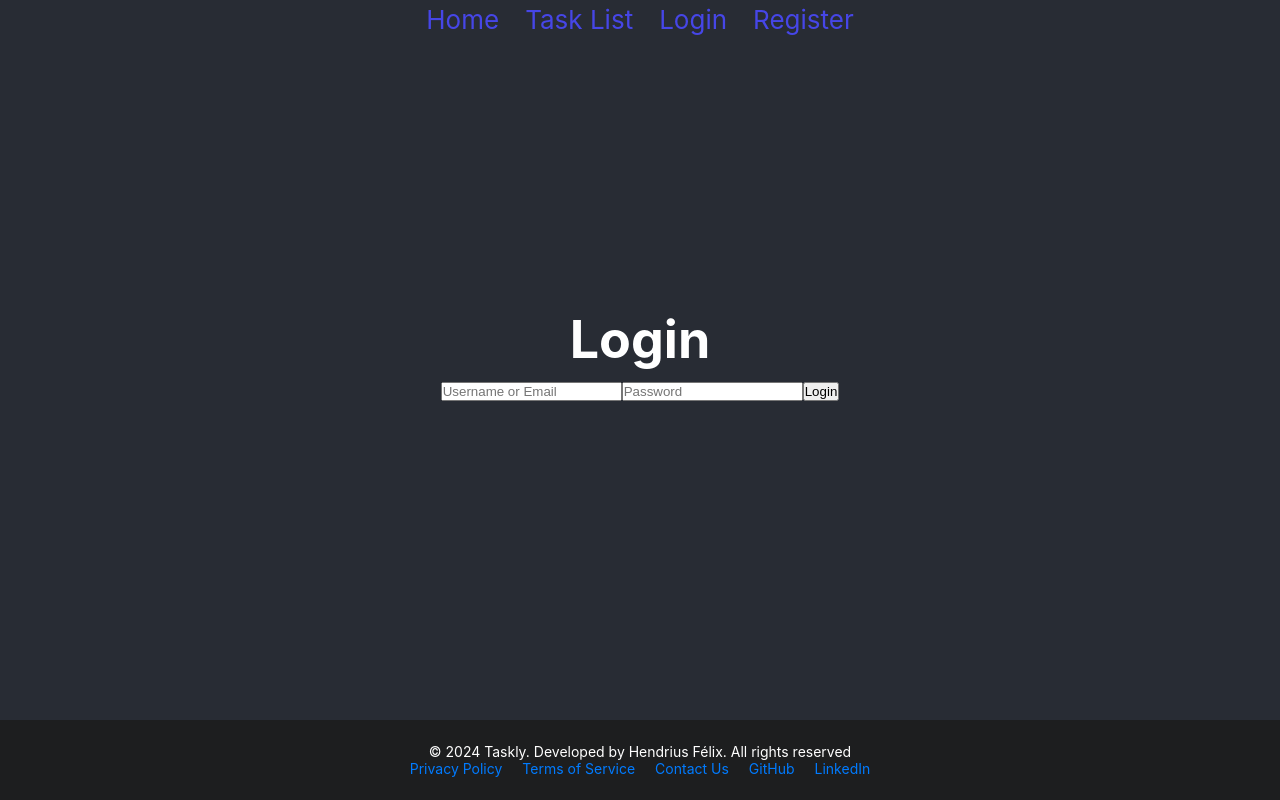
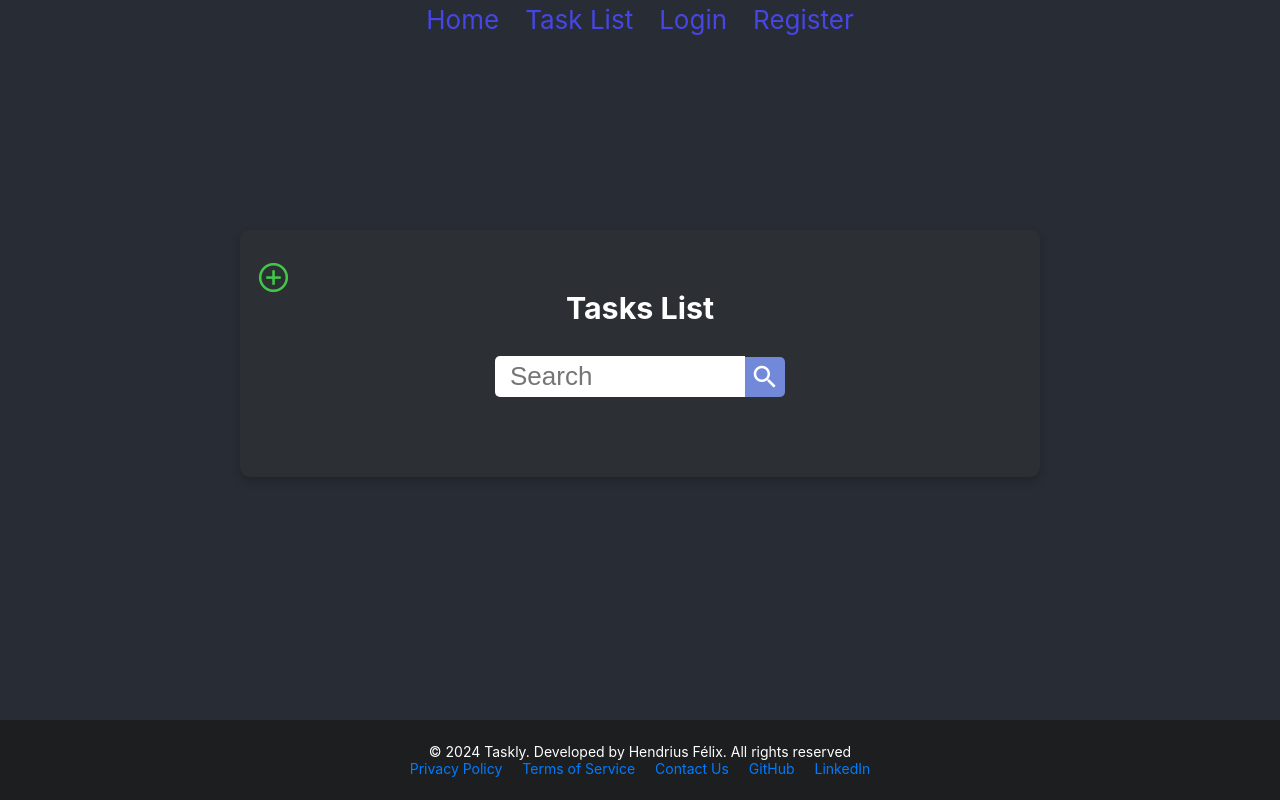
Before and after one commit to oondels/taskly, a React (Create React App) app: page /tasks in a window 1280 px wide. Before the commit this address led to /login. Built offline with nearby package versions, Linux system fonts and the light colour scheme; no server answers.

Commit message:
Configuração de login(quase cmpleto) ; inicio de conf para cadastro de atividades

```diff
--- a/package.json
+++ b/package.json
@@ -10,6 +10,7 @@
     "@testing-library/jest-dom": "^5.17.0",
     "@testing-library/react": "^13.4.0",
     "@testing-library/user-event": "^13.5.0",
+    "axios": "^1.7.7",
     "react": "^18.3.1",
     "react-dom": "^18.3.1",
     "react-router-dom": "^6.27.0",
--- a/public/index.html
+++ b/public/index.html
@@ -10,34 +10,37 @@
       content="Web site created using create-react-app"
     />
     <link rel="apple-touch-icon" href="%PUBLIC_URL%/logo192.png" />
-    <!--
-      manifest.json provides metadata used when your web app is installed on a
-      user's mobile device or desktop. See https://developers.google.com/web/fundamentals/web-app-manifest/
-    -->
+
     <link rel="manifest" href="%PUBLIC_URL%/manifest.json" />
-    <!--
-      Notice the use of %PUBLIC_URL% in the tags above.
-      It will be replaced with the URL of the `public` folder during the build.
-      Only files inside the `public` folder can be referenced from the HTML.
+    <link
+      href="https://fonts.googleapis.com/icon?family=Material+Icons"
+      rel="stylesheet"
+    />
+    <link
+      href="https://fonts.googleapis.com/icon?family=Material+Icons+Outlined"
+      rel="stylesheet"
+    />
+    <link
+      href="https://fonts.googleapis.com/icon?family=Material+Icons+Round"
+      rel="stylesheet"
+    />
+    <link
+      href="https://fonts.googleapis.com/icon?family=Material+Icons+Two+Tone"
+      rel="stylesheet"
+    />
+    <link
+      href="https://fonts.googleapis.com/icon?family=Material+Icons+Sharp"
+      rel="stylesheet"
+    />
+    <link
+      rel="stylesheet"
+      href="https://fonts.googleapis.com/css2?family=Material+Symbols+Outlined:opsz,wght,FILL,GRAD@20..48,100..700,0..1,-50..200&icon_names=add_circle,cancel"
+    />
 
-      Unlike "/favicon.ico" or "favicon.ico", "%PUBLIC_URL%/favicon.ico" will
-      work correctly both with client-side routing and a non-root public URL.
-      Learn how to configure a non-root public URL by running `npm run build`.
-    -->
     <title>Taskly - Task Manager</title>
   </head>
   <body>
     <noscript>You need to enable JavaScript to run this app.</noscript>
     <div id="root"></div>
-    <!--
-      This HTML file is a template.
-      If you open it directly in the browser, you will see an empty page.
-
-      You can add webfonts, meta tags, or analytics to this file.
-      The build step will place the bundled scripts into the <body> tag.
-
-      To begin the development, run `npm start` or `yarn start`.
-      To create a production bundle, use `npm run build` or `yarn build`.
-    -->
   </body>
 </html>
--- a/src/App.css
+++ b/src/App.css
@@ -46,7 +46,217 @@ header nav a:hover {
 
 /* Main */
 main {
-  margin-bottom: 90px;
+  width: 100%;
+  max-width: 1200px;
+  min-width: 320px;
+  height: auto;
+  min-height: 60vh;
+  max-height: 90vh;
+  margin: 20px auto;
+  padding: 20px;
+  box-sizing: border-box;
+}
+
+/* TaskList */
+.tasks-container {
+  max-width: 800px;
+  margin: 50px auto;
+  padding: 30px;
+  background-color: #2c2f33;
+  border-radius: 10px;
+  box-shadow: 0 4px 10px rgba(0, 0, 0, 0.2);
+  text-align: center;
+  color: #ffffff;
+  position: relative;
+}
+
+.tasks-title {
+  font-size: 1.5em;
+  margin-bottom: 10px;
+}
+
+.tasks-subtitle {
+  font-size: 1em;
+  margin-bottom: 20px;
+  color: #aaaaaa;
+}
+
+.tasks-container .add-task {
+  position: absolute;
+  left: 20%;
+  cursor: pointer;
+  font-size: 35px;
+  position: fixed;
+  color: #41c748;
+  transition: transform 0.2s;
+}
+
+.add-task:hover {
+  transform: scale(1.1);
+}
+.task-actions {
+  margin: 30px 0;
+  display: flex;
+  flex-direction: column;
+  align-items: center;
+}
+
+.search {
+  display: flex;
+  align-items: center;
+  margin-bottom: 20px;
+}
+
+.search input {
+  padding: 5px 15px;
+  border-radius: 5px 0 0 5px;
+  border: none;
+  outline: none;
+  font-size: 1em;
+  width: 250px;
+}
+
+.search i {
+  padding: 5px;
+  background-color: #7289da;
+  border-radius: 0 5px 5px 0;
+  cursor: pointer;
+  color: #ffffff;
+  font-size: 30px;
+  transition: background-color 0.3s;
+}
+
+.search i:hover {
+  background-color: #5a6faa;
+}
+
+.tasks-list {
+  margin-top: 30px;
+  color: #ffffff;
+  font-size: 1em;
+}
+
+/* AddTask */
+.add-task-container {
+  display: flex;
+  flex-direction: column;
+  justify-content: center;
+  align-items: center;
+  background-color: #ffffff;
+  color: #1d1e1f;
+  border-radius: 15px;
+  padding: 30px 40px;
+  width: 400px;
+  position: fixed;
+  top: 50%;
+  left: 50%;
+  transform: translate(-50%, 50%) scale(0);
+  opacity: 0;
+  box-shadow: 0px 4px 15px rgba(0, 0, 0, 0.1);
+  transition: all 0.4s ease-in-out;
+}
+
+.add-task-container.show {
+  transform: translate(-50%, -50%) scale(1);
+  opacity: 1;
+  z-index: 1000;
+}
+
+.task-title {
+  display: flex;
+  flex-direction: row;
+  justify-content: center;
+  align-items: center;
+  margin-bottom: 20px;
+}
+
+.task-title i {
+  font-size: 35px;
+  color: #ffd700;
+  margin-left: 10px;
+}
+
+.add-task-container .close {
+  font-size: 30px;
+  cursor: pointer;
+  color: #fff;
+  background-color: #f8937a;
+  border-radius: 50%;
+  position: absolute;
+  top: 2%;
+  right: 5%;
+  transition: all ease-in-out 0.2s;
+}
+
+.add-task-container .close:hover {
+  transform: scale(1.05);
+  color: #ff0000;
+  background-color: transparent;
+}
+
+.add-task-container input[type="text"] {
+  padding: 12px;
+  border-radius: 10px;
+  border: 1px solid #d1d9e6;
+  outline: none;
+  margin: 10px 0;
+  width: 100%;
+  background-color: #f8faff;
+  box-shadow: inset 0 1px 3px rgba(0, 0, 0, 0.05);
+  transition: border-color 0.3s, box-shadow 0.3s;
+}
+
+.add-task-container input[type="text"]:focus {
+  border-color: #5c9ffd;
+  box-shadow: 0 0 5px rgba(92, 159, 253, 0.5);
+}
+
+.add-task-container input[type="range"] {
+  width: 100%;
+  accent-color: #3b51cc;
+  padding: 0 !;
+}
+
+.due-date-label {
+  font-size: 18px;
+  font-weight: bold;
+  color: #333;
+}
+
+.add-task-container input[type="date"] {
+  padding: 10px;
+  border-radius: 10px;
+  border: 1px solid #d1d9e6;
+  outline: none;
+  width: 100%;
+  background-color: #f8faff;
+  box-shadow: inset 0 1px 3px rgba(0, 0, 0, 0.05);
+  transition: border-color 0.3s, box-shadow 0.3s;
+}
+
+.add-task-container input[type="date"]:focus {
+  border-color: #5c9ffd;
+  box-shadow: 0 0 5px rgba(92, 159, 253, 0.5);
+}
+
+.add-task-button {
+  background-color: #3f51b5;
+  color: #ffffff;
+  padding: 12px 20px;
+  margin-top: 20px;
+  border: none;
+  border-radius: 10px;
+  cursor: pointer;
+  font-size: 16px;
+  transition: background-color 0.3s, transform 0.2s;
+}
+
+.add-task-button:hover {
+  background-color: #303f9f;
+}
+
+.add-task-button:active {
+  transform: translateY(1px);
 }
 
 /* Footer */
--- a/src/App.jsx
+++ b/src/App.jsx
@@ -1,7 +1,7 @@
 import { Link, Route, BrowserRouter as Router, Routes } from "react-router-dom";
 import "./App.css";
 import { AuthProvider } from "./utils/auth";
-import ProtectedRoute from "./utils/ProtectedRoute";
+import ProtectedRoute from "./utils/protectedRoute";
 import Home from "./views/Home";
 import Login from "./views/Login";
 import Register from "./views/Register";
@@ -27,16 +27,7 @@ const App = () => {
           <main>
             <Routes>
               <Route path="/" element={<Home />} />
-
-              <Route
-                path="/tasks"
-                element={
-                  <ProtectedRoute>
-                    <TaskList />
-                  </ProtectedRoute>
-                }
-              />
-
+              <Route path="/tasks" element={<TaskList />} />
               <Route path="/login" element={<Login />} />
               <Route path="/register" element={<Register />} />
             </Routes>
--- a/src/utils/auth.js
+++ b/src/utils/auth.js
@@ -1,33 +1,35 @@
+import axios from "axios";
 import React, { createContext, useContext, useEffect, useState } from "react";
-import { useNavigate } from "react-router-dom";
 
 const AuthContext = createContext();
 
 export const AuthProvider = ({ children }) => {
   const [auth, setAuth] = useState(false);
-  const navigate = useNavigate();
 
   useEffect(() => {
-    // Verifica se o token está disponível nos cookies
-    const token = document.cookie
-      .split("; ")
-      .find((row) => row.startsWith("token="));
-    if (token) {
-      setAuth(true);
-    } else {
-      setAuth(false);
-    }
+    const checkAuth = async () => {
+      try {
+        const response = await axios.get("/auth/check-auth", {
+          withCredentials: true, // Inclui cookies na requisição
+        });
+        setAuth(response.data.authenticated);
+      } catch (error) {
+        setAuth(false);
+      }
+    };
+
+    checkAuth();
   }, []);
 
   const login = () => {
     setAuth(true);
+    localStorage.setItem("authenticated", "true");
   };
 
   const logout = () => {
     setAuth(false);
-    // Remover token do cookie
+    localStorage.removeItem("authenticated");
     document.cookie = "token=; expires=Thu, 01 Jan 1970 00:00:00 UTC; path=/;";
-    navigate("/login");
   };
 
   return (
--- a/src/utils/ProtectedRoute.jsx
+++ b/src/utils/protectedRoute.js
@@ -6,7 +6,6 @@ const ProtectedRoute = ({ children }) => {
   const { auth } = useAuth();
 
   if (!auth) {
-    // Se não estiver autenticado, redireciona para o login
     return <Navigate to="/login" />;
   }
 
--- a/src/views/Login.jsx
+++ b/src/views/Login.jsx
@@ -1,9 +1,11 @@
 import React, { useState } from "react";
 import ip from "../ip";
+import { useAuth } from "../utils/auth";
 
 const Login = () => {
   const [username, setUserName] = useState("");
   const [password, setPassword] = useState("");
+  const { login } = useAuth();
 
   const data = {
     userEmail: username,
@@ -28,6 +30,7 @@ const Login = () => {
       })
       .then((data) => {
         alert(data.message);
+        login();
         console.log(data);
       })
       .catch((error) => {
--- a/src/views/TaskList.jsx
+++ b/src/views/TaskList.jsx
@@ -1,16 +1,91 @@
 import React, { useState } from "react";
 
 const TaskList = () => {
+  const [showForm, setShowForm] = useState(false);
+  const [priority, setPriority] = useState(1); // Ajuste inicial para corresponder ao valor mínimo do input
+
+  const handlePriorityChange = (e) => {
+    setPriority(parseInt(e.target.value));
+  };
+
+  const getPriorityText = (value) => {
+    switch (value) {
+      case 1:
+        return "Less Important";
+      case 2:
+        return "Low Importance";
+      case 3:
+        return "Normal Importance";
+      case 4:
+        return "High Importance";
+      case 5:
+        return "Most Important";
+      default:
+        return "Undefined";
+    }
+  };
+
+  const toggleTaskForm = () => {
+    setShowForm(!showForm);
+  };
+
   return (
-    <div>
-      <h1>Lista de Tarefas</h1>
-      <h3>Olá User</h3>
-      <div className="task-actions">
-        <button>Adicionar Tarefa</button>
+    <div className="tasks-container">
+      <i
+        onClick={toggleTaskForm}
+        className="material-symbols-outlined add-task"
+      >
+        add_circle
+      </i>
+
+      <div className="tasks-list">
+        <h3>Tasks List</h3>
       </div>
 
-      <div className="tasks">
-        <h3>Lista de Tarefas</h3>
+      <div className="task-actions">
+        <div className="search">
+          <input type="text" placeholder="Search" />
+          <i className="material-icons">search</i>
+        </div>
+      </div>
+
+      <div
+        id="task-form-container"
+        className={`add-task-container ${showForm ? "show" : ""}`}
+      >
+        <i onClick={toggleTaskForm} className="material-symbols-outlined close">
+          cancel
+        </i>
+
+        <div className="task-title">
+          <h4>Add Task</h4>
+          <i className="material-icons">task</i>
+        </div>
+
+        <input type="text" placeholder="Title" />
+        <input type="text" placeholder="Description" />
+
+        <label className="due-date-label" htmlFor="priority">
+          Priority
+        </label>
+        <input
+          name="priority"
+          id="priority"
+          type="range"
+          min="1"
+          max="5"
+          step="1"
+          value={priority}
+          onChange={handlePriorityChange}
+        />
+        <span>{getPriorityText(priority)}</span>
+
+        <label className="due-date-label" htmlFor="due-date">
+          Due Date
+        </label>
+        <input type="date" name="due-date" id="due-date" />
+
+        <button className="add-task-button">Add Task</button>
       </div>
     </div>
   );
```
Also changed, not shown: 2 other files (tests, documents, lock files or other folders).
